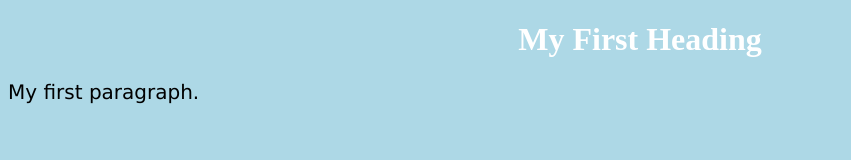
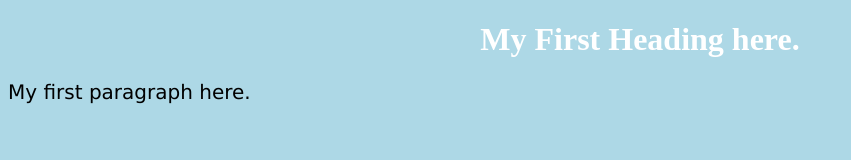
Before and after one commit to TomSpencerLondon/hello-world-aws, a plain HTML site: page index.html in a window 1280 px wide. Shown: the whole page, without its empty margins (0-851 px from the left). Drawn offline with Linux system fonts and the light colour scheme.

Commit message:
Add second dummy commit

```diff
--- a/index.html
+++ b/index.html
@@ -5,8 +5,8 @@
  </head>
 <body>
 
-<h1>My First Heading</h1>
-<p>My first paragraph.</p>
+<h1>My First Heading here.</h1>
+<p>My first paragraph here.</p>
 
 </body>
 </html>
```
